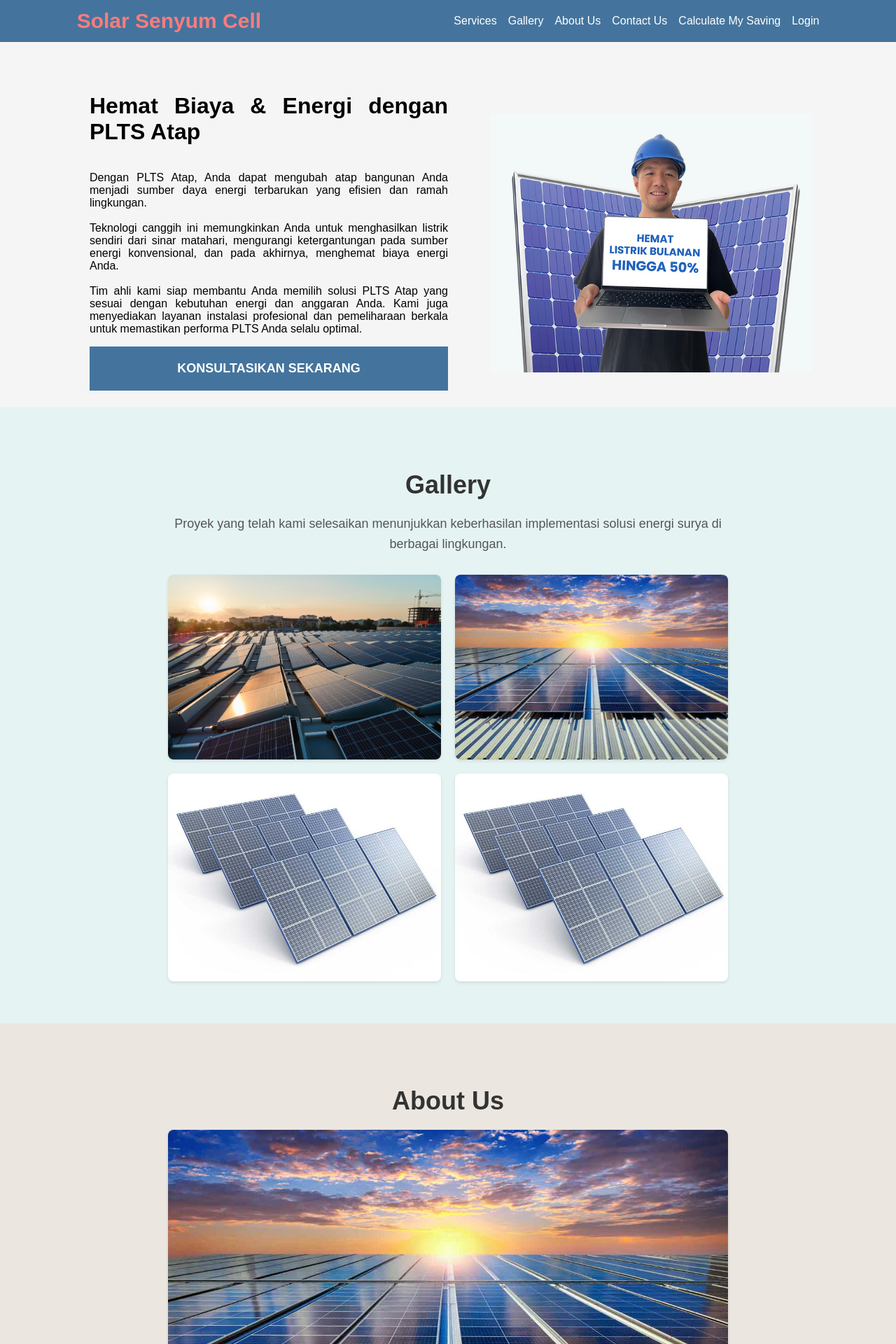
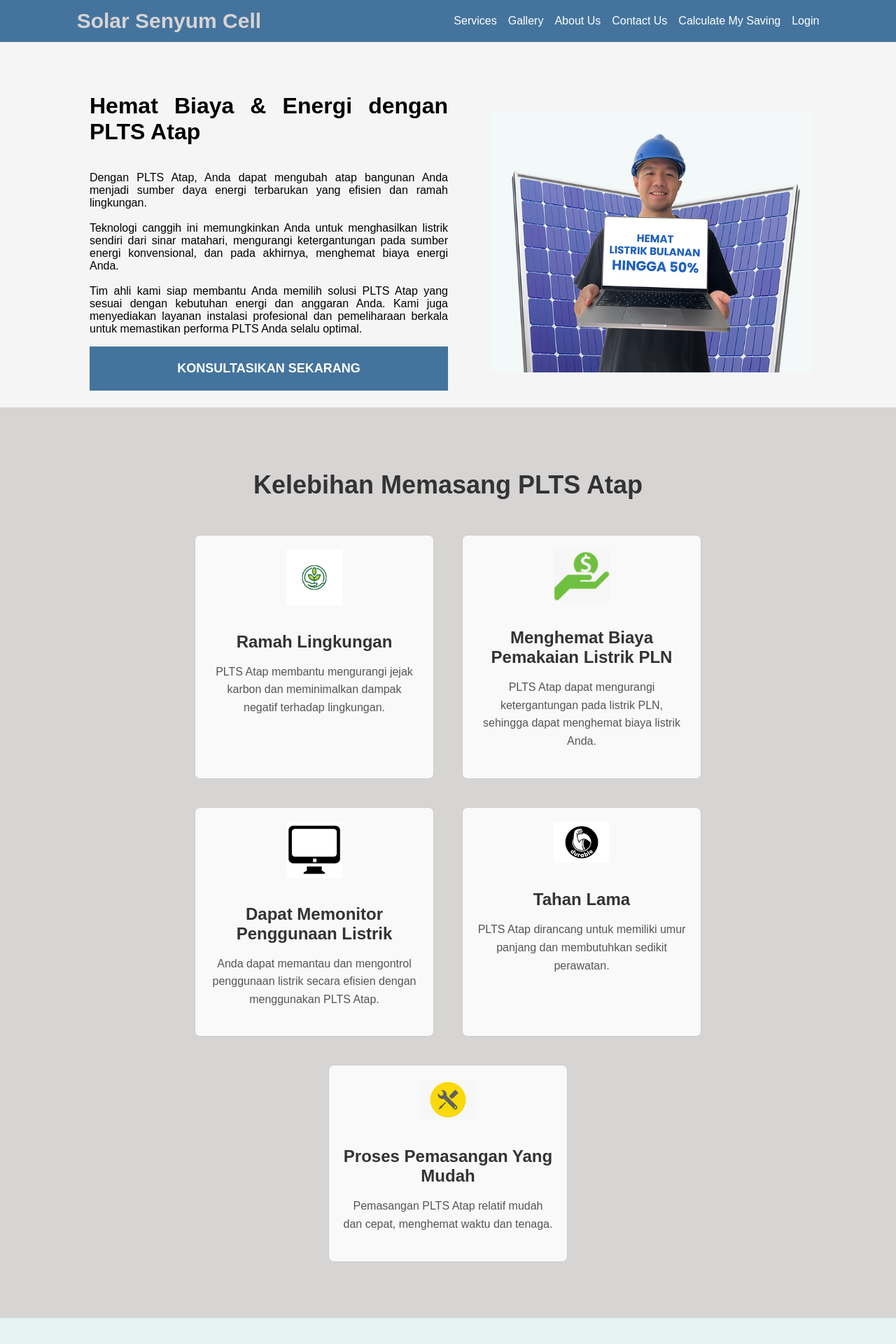
Before and after one commit to tankaruniadzikra/Milestones, a PHP site: page /index.html in a window 1280 px wide. Shown: the top 1920 px of the page at 70% size. Run offline with PHP 8.4, Linux system fonts and the light colour scheme.

Commit message:
penambahan section advantage

```diff
--- a/index.html
+++ b/index.html
@@ -41,6 +41,40 @@
             </div>
         </div>
 
+        <section id="advantages" class="section">
+            <div class="container">
+                <h2>Kelebihan Memasang PLTS Atap</h2>
+                <div class="advantage-box">
+                    <div class="advantage-item">
+                        <img src="img/eco1.png" alt="Ramah Lingkungan">
+                        <h3>Ramah Lingkungan</h3>
+                        <p>PLTS Atap membantu mengurangi jejak karbon dan meminimalkan dampak negatif terhadap lingkungan.</p>
+                    </div>
+                    <div class="advantage-item">
+                        <img src="img/savemoney.png" alt="Menghemat Biaya">
+                        <h3>Menghemat Biaya Pemakaian Listrik PLN</h3>
+                        <p>PLTS Atap dapat mengurangi ketergantungan pada listrik PLN, sehingga dapat menghemat biaya listrik Anda.</p>
+                    </div>
+                    <div class="advantage-item">
+                        <img src="img/monitor.png" alt="Memonitor Penggunaan Listrik">
+                        <h3>Dapat Memonitor Penggunaan Listrik</h3>
+                        <p>Anda dapat memantau dan mengontrol penggunaan listrik secara efisien dengan menggunakan PLTS Atap.</p>
+                    </div>
+                    <div class="advantage-item">
+                        <img src="img/durable.png" alt="Tahan Lama">
+                        <h3>Tahan Lama</h3>
+                        <p>PLTS Atap dirancang untuk memiliki umur panjang dan membutuhkan sedikit perawatan.</p>
+                    </div>
+                    <div class="advantage-item">
+                        <img src="img/easy.png" alt="Proses Pemasangan Yang Mudah">
+                        <h3>Proses Pemasangan Yang Mudah</h3>
+                        <p>Pemasangan PLTS Atap relatif mudah dan cepat, menghemat waktu dan tenaga.</p>
+                    </div>
+                </div>
+            </div>
+        </section>
+
+
         <section id="gallery" class="section">
             <div class="container">
                 <h2>Gallery</h2>
@@ -48,16 +82,22 @@
 
                 <div class="gallery-container">
                     <div class="gallery-item">
-                        <img src="img/solar.jpg" alt="Project 1">
+                        <img src="img/projek1.jpg" alt="Project 1">
                     </div>
                     <div class="gallery-item">
-                        <img src="img/solar1.jpg" alt="Project 2">
+                        <img src="img/projek2.png" alt="Project 2">
                     </div>
                     <div class="gallery-item">
-                        <img src="img/solarpanel.jpg" alt="Project 3">
+                        <img src="img/projek3.jpg" alt="Project 3">
                     </div>
                     <div class="gallery-item">
-                        <img src="img/solarpanel.jpg" alt="Project 4">
+                        <img src="img/projek4.jpg" alt="Project 4">
+                    </div>
+                    <div class="gallery-item">
+                        <img src="img/projek5.jpg" alt="Project 5">
+                    </div>
+                    <div class="gallery-item">
+                        <img src="img/projek6.jpg" alt="Project 6">
                     </div>
                 </div>
             </div>
--- a/style.css
+++ b/style.css
@@ -79,7 +79,7 @@ nav li.logo{
 }
 
 a {
-    color: #fa7c7c;
+    color: #d7d4d4;
     text-decoration: none;
     background-color: transparent;
 }
@@ -140,6 +140,46 @@ a {
     border-radius: 8px;
     box-shadow: 0 2px 4px rgba(0, 0, 0, 0.1);
 }
+
+#advantages {
+    background-color: #d7d4d4;
+}
+
+.advantage-box {
+    display: flex;
+    flex-wrap: wrap;
+    justify-content: center;
+    margin-top: 30px;
+}
+
+.advantage-item {
+    max-width: 300px;
+    margin: 20px;
+    text-align: center;
+    border: 1px solid #ccc;
+    padding: 20px;
+    border-radius: 8px;
+    background-color: #f9f9f9;
+}
+
+.advantage-item img {
+    max-width: 80px;
+    margin-bottom: 10px;
+}
+
+.advantage-item h3 {
+    font-size: 24px;
+    margin-bottom: 10px;
+    color: #333;
+}
+
+.advantage-item p {
+    font-size: 16px;
+    line-height: 1.6;
+    color: #555;
+    margin-bottom: 20px;
+}
+
 
 /* gallery */
 .gallery img {
```
Also changed, not shown: other parts of style.css (+52 -0 lines), calculate.html (+30 -71 lines), img/durable.png (added), img/easy.png (added), img/eco1.png (added), img/monitor.png (added), img/panel.jpg (added), img/projek1.jpg (added), img/projek2.png (added), img/projek3.jpg (added), img/projek4.jpg (added), img/projek5.jpg (added), img/projek6.jpg (added), img/savemoney.png (added).
